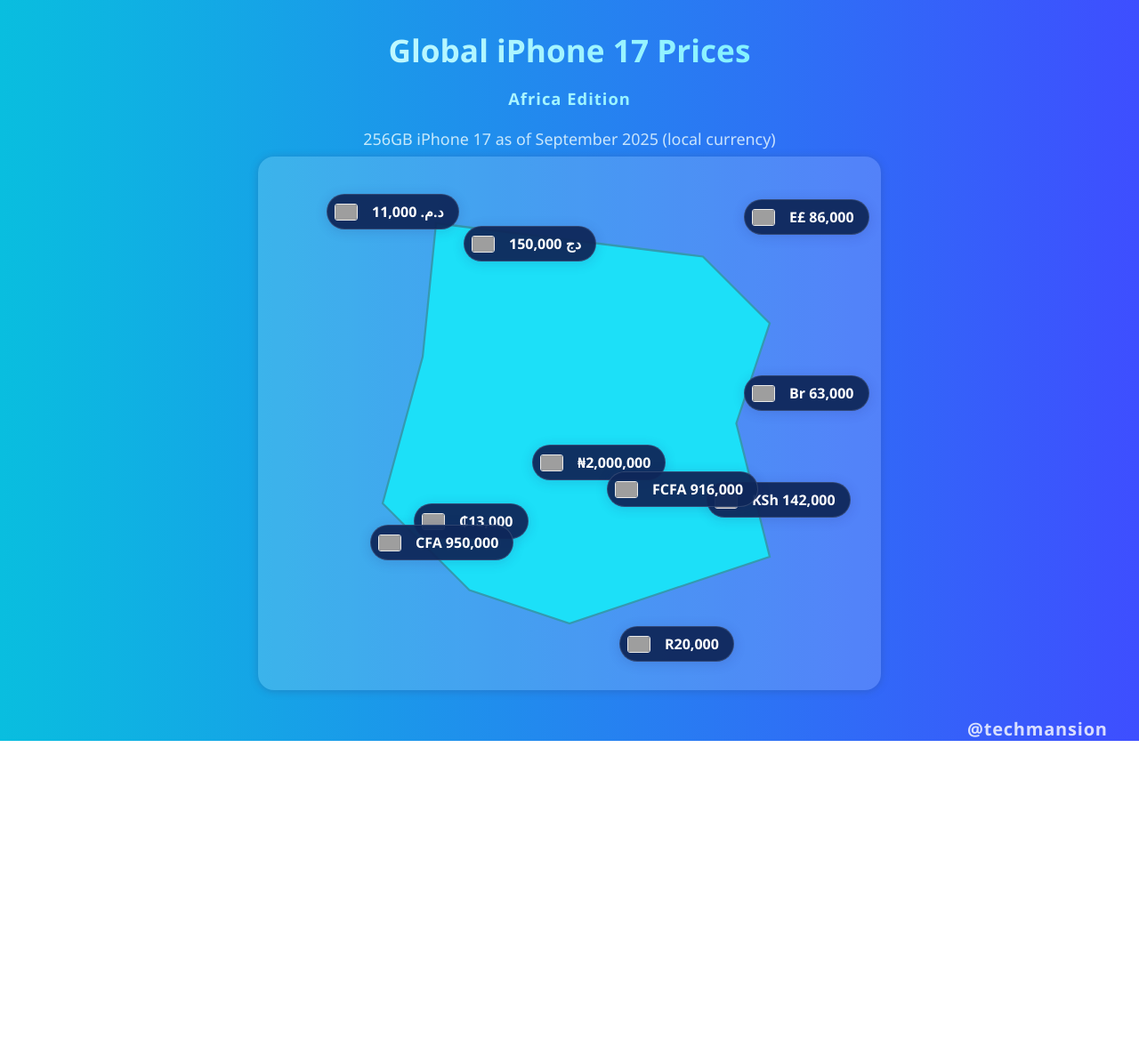
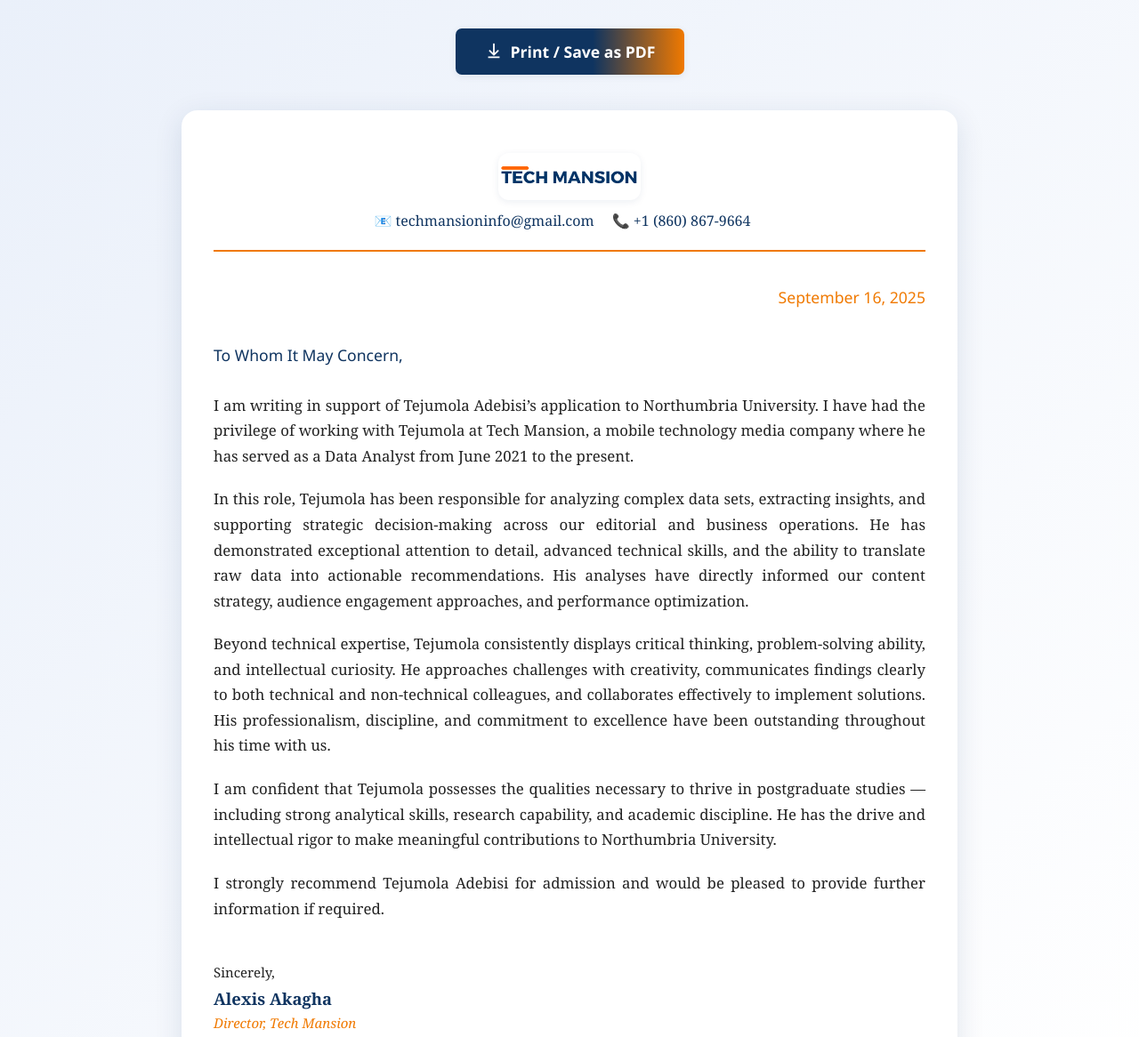
Before and after one commit to Danieladebisi/unitedview, a plain HTML site: page index.html in a window 1280 px wide. Shown: the top 1166 px of the page at 89% size. Before the commit the page ends 833 px from the top, so only its background shows below. Drawn offline with Linux system fonts and the light colour scheme; grey boxes are pictures that could not be loaded.

Commit message:
Implement code changes to enhance functionality and improve performance

```diff
--- a/index.html
+++ b/index.html
@@ -2,136 +2,243 @@
 <html lang="en">
 <head>
     <meta charset="UTF-8">
-  <title>iPhone 17 Africa Prices</title>
-  <meta name="viewport" content="width=device-width, initial-scale=1">
+    <title>Reference Letter for Tejumola Adebisi</title>
     <style>
+        /* Use the browser's print-to-PDF to keep selectable text */
+        @page {
+            size: A4;
+            /* Tighter margins to help content fit on a single page */
+            margin: 15mm;
+        }
+        :root {
+            --tech-mansion-blue: #0f3460;
+            --tech-mansion-orange: #f07900;
+            --accent-grey: #eaf0fa;
+            --text-color: #222;
+            --heading-font: 'Montserrat', 'Segoe UI', Arial, sans-serif;
+            --body-font: 'Georgia', 'Times New Roman', Times, serif;
+        }
         body {
-      background: linear-gradient(90deg,#09bedf 0%,#3e4eff 100%);
-      font-family: 'Segoe UI', Arial, sans-serif;
-      color: #232f3e;
+            font-family: var(--body-font);
+            font-size: 15px;
+            line-height: 1.7;
             margin: 0;
-      padding: 0;
+            background: linear-gradient(135deg, var(--accent-grey) 0%, #fff 100%);
+            color: var(--text-color);
         }
-    .header {
+        #letter-container {
+            background: #fff;
+            margin: 40px auto;
+            padding: 48px 36px;
+            max-width: 800px;
+            border-radius: 18px;
+            box-shadow: 0 8px 32px rgba(15,52,96,0.12);
+            position: relative;
+            /* Removed fixed A4 min-height to avoid capturing excess whitespace in PDF */
+        }
+        .letterhead {
             text-align: center;
-      margin: 2rem 0 1rem 0;
-      font-size: 2.2rem;
+            margin-bottom: 2.5em;
+            padding-bottom: 1em;
+            border-bottom: 2px solid var(--tech-mansion-orange);
+        }
+        .letterhead img {
+            display: block;
+            margin: 0 auto 10px auto;
+            width: 160px;
+            height: auto;
+            border-radius: 12px;
+            box-shadow: 0 2px 8px rgba(15,52,96,0.08);
+        }
+        .letterhead-info {
+            text-align: center;
+        }
+        .letterhead-title {
+            font-family: var(--heading-font);
+            font-size: 2rem;
+            font-weight: 700;
+            color: var(--tech-mansion-blue);
+            margin-bottom: 0.2em;
+            letter-spacing: 1px;
+        }
+        .letterhead-contact {
+            font-size: 1rem;
+            color: var(--tech-mansion-blue);
+            margin-bottom: 0.2em;
+        }
+        .letterhead-contact span {
+            margin-right: 16px;
+        }
+        .date {
+            text-align: right;
+            font-size: 1.1rem;
+            font-family: var(--heading-font);
+            color: var(--tech-mansion-orange);
+            margin-bottom: 2em;
+        }
+        .recipient {
+            font-size: 1.1rem;
+            font-family: var(--heading-font);
+            color: var(--tech-mansion-blue);
+            margin-bottom: 1.5em;
+        }
+        .letter-content p {
+            margin-bottom: 1.2em;
+            text-align: justify;
+            font-size: 1.05rem;
+        }
+        .signature-block {
+            margin-top: 3em;
+            color: var(--text-color);
+        }
+        .signature-block p {
+            margin: 0;
+        }
+        .signature-name {
             font-weight: bold;
-      background: linear-gradient(90deg, #fff, #44eaff);
-      color: #0c2c4c;
-      -webkit-background-clip: text;
-      -webkit-text-fill-color: transparent;
+            font-size: 1.15rem;
+            color: var(--tech-mansion-blue);
+            margin-top: 0.7em;
         }
-    .subtitle {
-      text-align: center;
-      margin-bottom: 0.5rem;
-      font-size: 1.12rem;
-      color: #f1feff;
-      opacity: 0.8;
+        .signature-title {
+            font-style: italic;
+            color: var(--tech-mansion-orange);
         }
-    .africa-container {
-      width: 96vw;
-      max-width: 700px;
-      height: 600px;
-      margin: 0 auto;
-      position: relative;
-      background: #eef8ff2d;
-      border-radius: 18px;
-      box-shadow: 0 1px 8px #2b4e8558;
-    }
-    svg.africa-map {
-      width: 100%;
-      height: 100%;
-      display: block;
-    }
-    .price-tag {
-      position: absolute;
+        #download-btn {
             display: flex;
             align-items: center;
-      background: rgba(15,40,90,0.95);
+            gap: 8px;
+            margin: 32px auto 0 auto;
+            padding: 14px 32px;
+            font-size: 1.1rem;
+            font-family: var(--heading-font);
+            font-weight: 600;
+            cursor: pointer;
+            background: linear-gradient(90deg, var(--tech-mansion-blue) 60%, var(--tech-mansion-orange) 100%);
             color: #fff;
-      font-size: 1rem;
-      border-radius: 22px;
-      padding: 8px 16px 8px 8px;
-      font-weight: 600;
-      box-shadow: 0 2px 14px rgba(30,34,110,.16);
-      border: 1.5px solid #fff2;
-      gap: 0.5em;
-      pointer-events: none;
+            border: none;
+            border-radius: 7px;
+            box-shadow: 0 2px 8px rgba(15,52,96,0.08);
+            transition: background 0.3s, box-shadow 0.3s;
         }
-    .flag {
-      width: 24px;
-      height: 17px;
-      border-radius: 3px;
-      object-fit: cover;
-      border: 1px solid #eaeaea;
-      margin-right: 8px;
+        #download-btn:hover {
+            background: linear-gradient(90deg, #1a4f8d 60%, #f07900 100%);
+            box-shadow: 0 4px 16px rgba(15,52,96,0.16);
         }
-    /* Approximate positions for price tags */
-    .nigeria   { left: 44%; top: 54%; }
-    .southafrica { left: 58%; top: 88%; }
-    .egypt     { left: 78%; top: 8%; }
-    .kenya     { left: 72%; top: 61%; }
-    .ghana     { left: 25%; top: 65%; }
-    .morocco   { left: 11%; top: 7%; }
-    .algeria   { left: 33%; top: 13%; }
-    .cameroon  { left: 56%; top: 59%; }
-    .ivc       { left: 18%; top: 69%; }
-    .ethiopia  { left: 78%; top: 41%; }
-    .credit {
-      text-align: right;
-      font-size: 1.25rem;
-      opacity: 0.8;
-      letter-spacing: 0.8px;
-      color: #fff;
-      margin: 1.9rem 2.2rem 0 0;
-      font-weight: bold;
+        #download-btn svg {
+            width: 22px;
+            height: 22px;
+            fill: #fff;
+        }
+        @media (max-width: 900px) {
+            #letter-container {
+                padding: 24px 8px;
+                max-width: 98vw;
+            }
+            .letterhead {
+                flex-direction: column;
+                gap: 12px;
+            }
+            .letterhead img {
+                width: 70px;
+            }
+        }
+        @media print {
+            /* Ensure colors render as intended on print */
+            * {
+                -webkit-print-color-adjust: exact;
+                print-color-adjust: exact;
+            }
+            body {
+                background: #fff;
+                padding: 0;
+                font-size: 13px; /* Slightly smaller to fit one page */
+                line-height: 1.55;
+            }
+            #download-btn {
+                display: none;
+            }
+            #letter-container {
+                box-shadow: none;
+                border-radius: 0;
+                padding: 0;
+                margin: 0;
+                max-width: initial; /* allow full page width within @page margins */
+                page-break-inside: avoid;
+            }
+            .letterhead {
+                margin-bottom: 1.2em;
+                padding-bottom: 0.6em;
+                border-bottom-width: 1.5px;
+            }
+            .letterhead img {
+                width: 180px; /* Larger for stronger presence */
+                border-radius: 0; /* Remove rounded corners for a clean letterhead look */
+                box-shadow: none; /* Remove shadows to avoid light halo */
+                filter: contrast(1.15) saturate(1.2); /* Boost print contrast */
+                background: transparent !important;
+            }
+            .letterhead-contact {
+                font-size: 0.95rem;
+            }
+            .letter-content p {
+                margin-bottom: 0.9em; /* Tighter spacing to help fit */
+                font-size: 0.98rem;
+            }
+            .signature-block {
+                margin-top: 2em;
+            }
         }
     </style>
 </head>
 <body>
-  <div class="header">
-    Global iPhone 17 Prices<br><span style="font-size:1.15rem;letter-spacing:1px;">Africa Edition</span>
-  </div>
-  <div class="subtitle">256GB iPhone 17 as of September 2025 (local currency)</div>
-  <div class="africa-container">
-    <!-- Blank SVG Africa Map (public domain from freesvg.org) -->
-    <svg class="africa-map" viewBox="0 0 800 800">
-      <path d="M200,100 L600,150 L700,250 L650,400 L700,600 L400,700 L250,650 L120,520 L180,300 Z"
-        fill="#1ce0f8" stroke="#349ab0" stroke-width="3"/>
-    </svg>
-    <!-- Add your price tags with accurate figures and symbols -->
-    <div class="price-tag nigeria">
-      <img class="flag" src="https://flagcdn.com/ng.svg" alt="Nigeria flag">₦2,000,000
-    </div>
-    <div class="price-tag egypt">
-      <img class="flag" src="https://flagcdn.com/eg.svg" alt="Egypt flag">E£ 86,000
-    </div>
-    <div class="price-tag southafrica">
-      <img class="flag" src="https://flagcdn.com/za.svg" alt="South Africa flag">R20,000
-    </div>
-    <div class="price-tag kenya">
-      <img class="flag" src="https://flagcdn.com/ke.svg" alt="Kenya flag">KSh 142,000
-    </div>
-    <div class="price-tag ghana">
-      <img class="flag" src="https://flagcdn.com/gh.svg" alt="Ghana flag">₵13,000
-    </div>
-    <div class="price-tag morocco">
-      <img class="flag" src="https://flagcdn.com/ma.svg" alt="Morocco flag">د.م. 11,000
-    </div>
-    <div class="price-tag algeria">
-      <img class="flag" src="https://flagcdn.com/dz.svg" alt="Algeria flag">دج 150,000
-    </div>
-    <div class="price-tag cameroon">
-      <img class="flag" src="https://flagcdn.com/cm.svg" alt="Cameroon flag">FCFA 916,000
-    </div>
-    <div class="price-tag ivc">
-      <img class="flag" src="https://flagcdn.com/ci.svg" alt="Ivory Coast flag">CFA 950,000
-    </div>
-    <div class="price-tag ethiopia">
-      <img class="flag" src="https://flagcdn.com/et.svg" alt="Ethiopia flag">Br 63,000
+
+    <button id="download-btn">
+        <svg viewBox="0 0 24 24"><path d="M5 20h14v-2H5v2zm7-18c-.55 0-1 .45-1 1v10.59l-3.29-3.3a.996.996 0 1 0-1.41 1.41l5 5c.39.39 1.02.39 1.41 0l5-5a.996.996 0 1 0-1.41-1.41L13 13.59V3c0-.55-.45-1-1-1z"/></svg>
+        Print / Save as PDF
+    </button>
+
+    <div id="letter-container">
+        <div class="letterhead">
+            <img src="./images/Tech Mansion Logo.png" alt="Tech Mansion Logo">
+            <div class="letterhead-info">
+                <div class="letterhead-contact">
+                    <span>📧 techmansioninfo@gmail.com</span>
+                    <span>📞 +1 (860) 867-9664</span>
                 </div>
             </div>
-  <div class="credit">@techmansion</div>
+        </div>
+        <div class="date">September 16, 2025</div>
+        <div class="recipient">To Whom It May Concern,</div>
+        <div class="letter-content">
+            <p>
+                I am writing in support of Tejumola Adebisi’s application to Northumbria University. I have had the privilege of working with Tejumola at Tech Mansion, a mobile technology media company where he has served as a Data Analyst from June 2021 to the present.
+            </p>
+            <p>
+                In this role, Tejumola has been responsible for analyzing complex data sets, extracting insights, and supporting strategic decision-making across our editorial and business operations. He has demonstrated exceptional attention to detail, advanced technical skills, and the ability to translate raw data into actionable recommendations. His analyses have directly informed our content strategy, audience engagement approaches, and performance optimization.
+            </p>
+            <p>
+                Beyond technical expertise, Tejumola consistently displays critical thinking, problem-solving ability, and intellectual curiosity. He approaches challenges with creativity, communicates findings clearly to both technical and non-technical colleagues, and collaborates effectively to implement solutions. His professionalism, discipline, and commitment to excellence have been outstanding throughout his time with us.
+            </p>
+            <p>
+                I am confident that Tejumola possesses the qualities necessary to thrive in postgraduate studies — including strong analytical skills, research capability, and academic discipline. He has the drive and intellectual rigor to make meaningful contributions to Northumbria University.
+            </p>
+            <p>
+                I strongly recommend Tejumola Adebisi for admission and would be pleased to provide further information if required.
+            </p>
+        </div>
+        <div class="signature-block">
+            <p>Sincerely,</p>
+            <p class="signature-name">Alexis Akagha</p>
+            <p class="signature-title">Director, Tech Mansion</p>
+        </div>
+    </div>
+
+    <script>
+        // Use the system print dialog so the PDF keeps selectable, searchable text
+        document.getElementById('download-btn').addEventListener('click', function () {
+            window.print();
+        });
+    </script>
 </body>
 </html>
```
Also changed, not shown: images/Tech Mansion Logo.png (added). Lines whose indentation alone changed are shown as unchanged.
